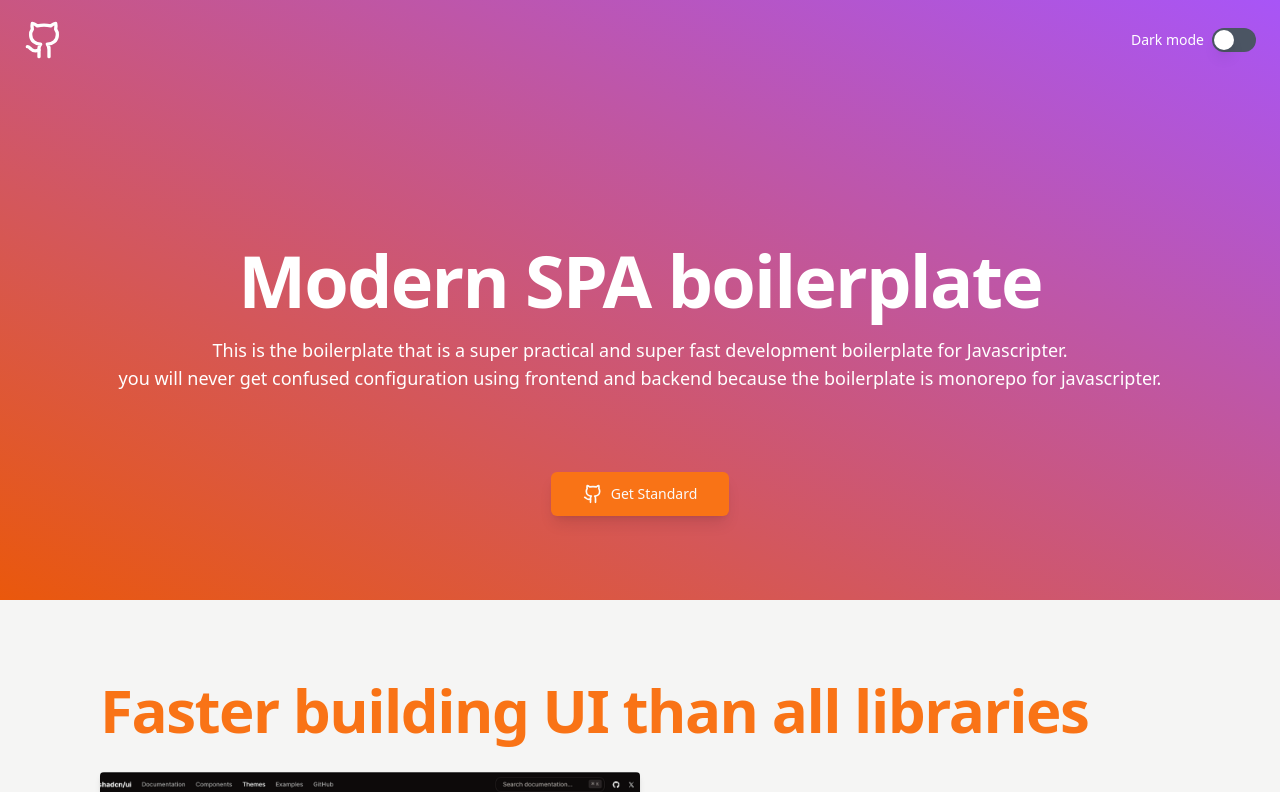
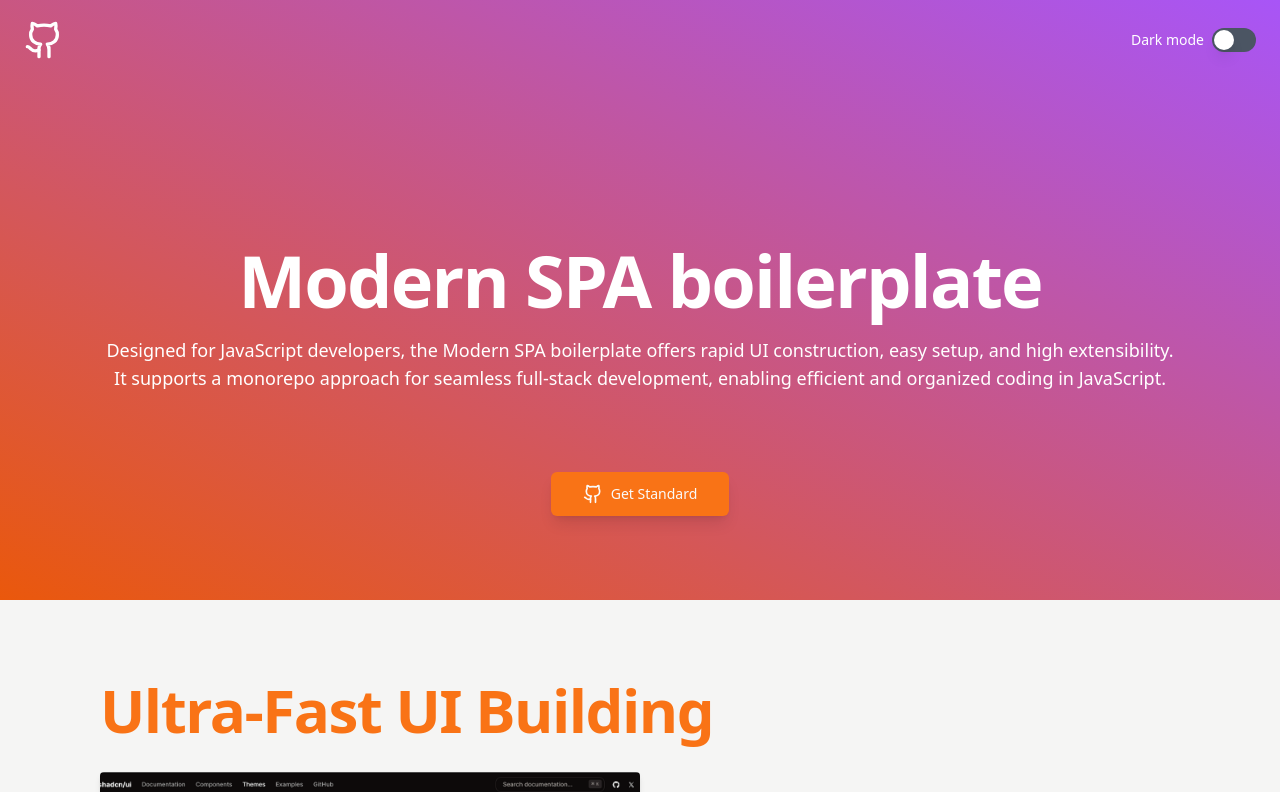
Before and after one commit to shouheitakai9009/modern-spa, a React (Vite) app in the folder frontend/: page / in a window 1280 px wide. Shown: the top 792 px of the page. Built offline with nearby package versions, Linux system fonts and the light colour scheme.

Commit message:
fix text

```diff
--- a/frontend/src/features/LandingPage/index.tsx
+++ b/frontend/src/features/LandingPage/index.tsx
@@ -84,17 +84,17 @@ export const LandingPage = () => {
         </div>
         {/* First view area */}
         <div className={cn("flex justify-center items-center flex-col h-full")}>
-          <Heading as="h1" className="text-white mb-4 !text-7xl">
+          <Heading as="h1" className="text-white mb-4 !text-5xl md:!text-7xl">
             <TypingAnimation text="Modern SPA boilerplate" />
           </Heading>
           <Text className="text-center text-white text-lg">
             <TypingAnimation
               delay={0.01}
-              text="This is the boilerplate that is a super practical and super fast development boilerplate for Javascripter."
+              text="Designed for JavaScript developers, the Modern SPA boilerplate offers rapid UI construction, easy setup, and high extensibility."
             />
             <TypingAnimation
               delay={0.01}
-              text="you will never get confused configuration using frontend and backend because the boilerplate is monorepo for javascripter."
+              text="It supports a monorepo approach for seamless full-stack development, enabling efficient and organized coding in JavaScript."
             />
           </Text>
           <section className="mt-20">
@@ -116,7 +116,7 @@ export const LandingPage = () => {
         {/* Builing user interface faster */}
         <Container>
           <Heading as="h1" className="mb-8 text-primary">
-            Faster building UI than all libraries
+            Ultra-Fast UI Building
           </Heading>
           <div className="flex flex-col md:!flex-row">
             <img
```
